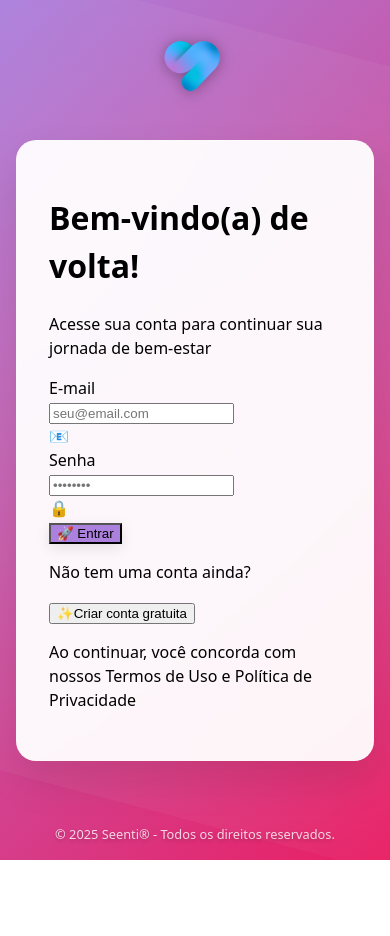
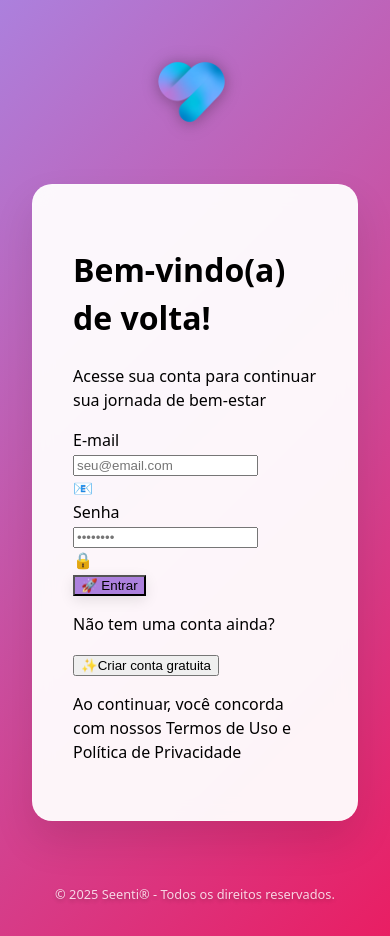
Before and after one commit to MARCIADASEENTI/Frontend_Seenti_App, a React (Vite) app: page /login in a window 390 px wide. Before the commit the page ends 860 px from the top, so only its background shows below. Built offline with nearby package versions, Linux system fonts and the light colour scheme.

Commit message:
🚨 Fix: Remover conflitos de CSS e simplificar layouts para resolver problemas de logo e WhiteLabel

```diff
--- a/src/App.css
+++ /dev/null
@@ -1,78 +0,0 @@
-body {
-  font-family: 'Segoe UI', Tahoma, Geneva, Verdana, sans-serif;
-  background-color: #07bce5;
-  margin: 0;
-  padding: 0;
-}
-
-.App {
-  max-width: 500px;
-  margin: 40px auto;
-  padding: 24px;
-  background: #07bce5;
-  border-radius: 10px;
-  box-shadow: 0 0 12px rgba(0, 0, 0, 0.1);
-}
-
-h2 {
-  color: #333;
-  text-align: center;
-  margin-bottom: 20px;
-}
-
-form {
-  display: flex;
-  flex-direction: column;
-  gap: 16px;
-}
-
-.form-group {
-  display: flex;
-  flex-direction: column;
-}
-
-label {
-  margin-bottom: 6px;
-  font-weight: bold;
-}
-
-input[type="email"],
-input[type="text"],
-input[type="password"] {
-  padding: 10px;
-  font-size: 14px;
-  border: 1px solid #ccc;
-  border-radius: 6px;
-}
-
-.checkbox {
-  display: flex;
-  align-items: center;
-  font-size: 14px;
-}
-
-.checkbox input {
-  margin-right: 8px;
-}
-
-button {
-  padding: 12px;
-  background-color: #e54d07;
-  color: white;
-  font-weight: bold;
-  border: none;
-  border-radius: 8px;
-  cursor: pointer;
-  transition: background-color 0.3s ease;
-}
-
-button:hover {
-  background-color: #07bce5;
-}
-
-@media (max-width: 600px) {
-  .App {
-    margin: 20px;
-    padding: 20px;
-  }
-}
--- a/src/layouts/PerfilClienteLayout.jsx
+++ b/src/layouts/PerfilClienteLayout.jsx
@@ -76,36 +76,15 @@ export default function PerfilClienteLayout({ children }) {
   const secondaryColor = brand?.secondaryColor || '#AC80DD';
 
   return (
-    <div className="min-h-screen bg-gray-50">
-      {/* Header mobile */}
-      <header className="md:hidden bg-white shadow-sm border-b border-gray-200 p-4">
-        <div className="flex items-center justify-between">
-          <button
-            onClick={toggleSidebar}
-            className="p-2 text-gray-600 hover:text-gray-800 hover:bg-gray-100 rounded-lg"
-          >
-            <span className="text-xl">☰</span>
-          </button>
-
-          <div className="flex items-center space-x-3">
-            <img
-              src={brand?.logo || '/assets/logo-parceirox.png'}
-              alt={`Logo ${brand?.name || 'Seenti'}`}
-              className="w-8 h-8 rounded-lg object-contain bg-white p-1"
-            />
-            <span className="font-semibold text-gray-800">{brand?.name || 'Seenti'}</span>
-          </div>
-
-          <div className="w-10"></div>
-        </div>
-      </header>
-
-      <div className="flex">
-        {/* Sidebar desktop */}
+    <div className="min-h-screen bg-gray-50 flex">
+      {/* Sidebar - sempre visível no desktop, overlay no mobile */}
       <aside
-          className="hidden md:block w-64 min-h-screen bg-white shadow-lg"
+        className={`fixed md:static inset-y-0 left-0 z-50 w-64 bg-white shadow-lg transform transition-transform duration-300 ease-in-out ${
+          sidebarOpen ? 'translate-x-0' : '-translate-x-full md:translate-x-0'
+        }`}
         style={{ backgroundColor: primaryColor }}
       >
+        {/* Header da sidebar */}
         <div className="p-6 border-b border-white/20">
           <div className="flex items-center space-x-3">
             <img
@@ -120,7 +99,8 @@ export default function PerfilClienteLayout({ children }) {
           </div>
         </div>
 
-          <nav className="p-4">
+        {/* Menu de navegação */}
+        <nav className="p-4 flex-1">
           <ul className="space-y-2">
             {menuItems.map((item) => (
               <li key={item.path}>
@@ -146,6 +126,7 @@ export default function PerfilClienteLayout({ children }) {
           </ul>
         </nav>
 
+        {/* Footer da sidebar */}
         <div className="p-4 border-t border-white/20">
           <button
             onClick={handleLogout}
@@ -157,77 +138,40 @@ export default function PerfilClienteLayout({ children }) {
         </div>
       </aside>
 
-        {/* Sidebar mobile */}
+      {/* Overlay para mobile */}
       {sidebarOpen && (
-          <div className="fixed inset-0 z-50 md:hidden">
         <div
-              className="absolute inset-0 bg-black/50"
+          className="fixed inset-0 z-40 bg-black/50 md:hidden"
           onClick={toggleSidebar}
         />
+      )}
 
-            <div
-              className="absolute left-0 top-0 h-full w-64 bg-white shadow-xl"
-              style={{ backgroundColor: primaryColor }}
+      {/* Conteúdo principal */}
+      <div className="flex-1 flex flex-col min-w-0">
+        {/* Header mobile */}
+        <header className="md:hidden bg-white shadow-sm border-b border-gray-200 p-4">
+          <div className="flex items-center justify-between">
+            <button
+              onClick={toggleSidebar}
+              className="p-2 text-gray-600 hover:text-gray-800 hover:bg-gray-100 rounded-lg"
             >
-              <div className="p-6 border-b border-white/20">
-                <div className="flex items-center justify-between">
+              <span className="text-xl">☰</span>
+            </button>
+
             <div className="flex items-center space-x-3">
               <img
                 src={brand?.logo || '/assets/logo-parceirox.png'}
                 alt={`Logo ${brand?.name || 'Seenti'}`}
-                      className="w-10 h-10 rounded-lg object-contain bg-white p-1"
+                className="w-8 h-8 rounded-lg object-contain bg-white p-1"
               />
-                    <span className="font-semibold text-white">{brand?.name || 'Seenti'}</span>
-                  </div>
-                  <button
-                    onClick={toggleSidebar}
-                    className="p-2 text-white hover:text-white/80"
-                  >
-                    <span className="text-xl">❌</span>
-                  </button>
-                </div>
+              <span className="font-semibold text-gray-800">{brand?.name || 'Seenti'}</span>
             </div>
 
-              <nav className="flex-1 p-4">
-                <ul className="space-y-2">
-                  {menuItems.map((item) => (
-                    <li key={item.path}>
-                      <button
-                        onClick={() => handleNavigation(item.path)}
-                        className={`w-full flex items-center space-x-3 px-4 py-3 rounded-lg transition-all duration-200 text-left ${
-                          isActivePath(item.path)
-                            ? 'bg-white/20 text-white border-l-4'
-                            : 'text-white/80 hover:bg-white/10 hover:text-white'
-                        }`}
-                        style={{
-                          borderLeftColor: isActivePath(item.path) ? secondaryColor : 'transparent'
-                        }}
-                      >
-                        <span className="text-xl">{item.icon}</span>
-                        <div>
-                          <div className="font-medium">{item.label}</div>
-                          <div className="text-xs opacity-75">{item.description}</div>
+            <div className="w-10"></div>
           </div>
-                      </button>
-                    </li>
-                  ))}
-                </ul>
-              </nav>
+        </header>
 
-              <div className="p-4 border-t border-white/20">
-                <button
-                  onClick={handleLogout}
-                  className="w-full flex items-center space-x-3 px-4 py-3 text-red-200 hover:bg-red-500/20 hover:text-red-100 rounded-lg transition-all duration-200"
-                >
-                  <span className="text-xl">🚪</span>
-                  <span>Sair</span>
-                </button>
-              </div>
-            </div>
-          </div>
-        )}
-
-        {/* Conteúdo principal */}
+        {/* Conteúdo da página */}
         <main className="flex-1 p-4 md:p-6">
           <div className="max-w-4xl mx-auto">
             {children}
--- a/src/whiteLabel/layouts/WhiteLabelLayout.css
+++ /dev/null
@@ -1,88 +0,0 @@
-/* WhiteLabelLayout.css */
-.white-label-layout {
-  font-family: inherit;
-  min-height: 100vh;
-  padding: 2rem;
-  display: flex;
-  flex-direction: column;
-  align-items: center;
-  justify-content: space-between;
-  background: linear-gradient(135deg, var(--primary-color) 0%, var(--secondary-color) 100%);
-  position: relative;
-  overflow: hidden;
-}
-
-/* Efeito de fundo decorativo */
-.white-label-layout::before {
-  content: '';
-  position: absolute;
-  top: -50%;
-  right: -50%;
-  width: 200%;
-  height: 200%;
-  background: radial-gradient(circle, rgba(255,255,255,0.1) 0%, transparent 70%);
-  animation: float 20s ease-in-out infinite;
-}
-
-@keyframes float {
-  0%, 100% { transform: translateY(0px) rotate(0deg); }
-  50% { transform: translateY(-20px) rotate(180deg); }
-}
-
-.white-label-logo {
-  width: 120px;
-  height: auto;
-  margin-bottom: 2rem;
-  object-fit: contain;
-  max-width: 100%;
-  max-height: 120px;
-  filter: drop-shadow(0 4px 8px rgba(0,0,0,0.1));
-  transition: transform 0.3s ease;
-  z-index: 10;
-  position: relative;
-}
-
-.white-label-logo:hover {
-  transform: scale(1.05);
-}
-
-.white-label-main {
-  width: 100%;
-  max-width: 500px;
-  background: rgba(255, 255, 255, 0.95);
-  backdrop-filter: blur(10px);
-  border-radius: 20px;
-  padding: 2.5rem;
-  box-shadow: 0 20px 40px rgba(0,0,0,0.1);
-  border: 1px solid rgba(255, 255, 255, 0.2);
-  z-index: 10;
-  position: relative;
-}
-
-.white-label-footer {
-  margin-top: 3rem;
-  font-size: 0.8rem;
-  opacity: 0.8;
-  padding-top: 1rem;
-  color: white;
-  text-shadow: 0 2px 4px rgba(0,0,0,0.3);
-  z-index: 10;
-  position: relative;
-}
-
-/* Responsividade */
-@media (max-width: 768px) {
-  .white-label-layout {
-    padding: 1rem;
-  }
-
-  .white-label-main {
-    padding: 2rem;
-    margin: 0 1rem;
-  }
-
-  .white-label-logo {
-    width: 100px;
-    margin-bottom: 1.5rem;
-  }
-}
--- a/src/whiteLabel/layouts/WhiteLabelLayout.jsx
+++ b/src/whiteLabel/layouts/WhiteLabelLayout.jsx
@@ -1,14 +1,21 @@
 // src/whiteLabel/layouts/WhiteLabelLayout.jsx
 import React, { useState, useEffect } from 'react';
 import { brand } from '../config/brandConfig.js';
-import './WhiteLabelLayout.css';
 
 const WhiteLabelLayout = ({ children }) => {
   const [logoError, setLogoError] = useState(false);
 
   const layoutStyle = {
-    '--primary-color': brand.primaryColor,
-    '--secondary-color': brand.secondaryColor,
+    backgroundColor: brand.primaryColor,
+    background: `linear-gradient(135deg, ${brand.primaryColor} 0%, ${brand.secondaryColor} 100%)`,
+    minHeight: '100vh',
+    padding: '2rem',
+    display: 'flex',
+    flexDirection: 'column',
+    alignItems: 'center',
+    justifyContent: 'space-between',
+    position: 'relative',
+    overflow: 'hidden'
   };
 
   // Debug: verificar se as variáveis estão sendo aplicadas
@@ -18,7 +25,6 @@ const WhiteLabelLayout = ({ children }) => {
     console.log('🎨 Cor primária:', brand.primaryColor);
     console.log('🎨 Cor secundária:', brand.secondaryColor);
     console.log('🖼️ Logo path:', brand.logo);
-    console.log('🎨 Variáveis CSS aplicadas:', layoutStyle);
   }, []);
 
   const handleLogoError = (e) => {
@@ -29,21 +35,52 @@ const WhiteLabelLayout = ({ children }) => {
   const logoFallback = '/assets/logo-parceirox.png';
 
   return (
-    <div className="white-label-layout" style={layoutStyle}>
+    <div style={layoutStyle}>
       <img
         src={logoError ? logoFallback : brand.logo}
         alt={`${brand.name} logo`}
-        className="white-label-logo"
+        style={{
+          width: '120px',
+          height: 'auto',
+          marginBottom: '2rem',
+          objectFit: 'contain',
+          maxWidth: '100%',
+          maxHeight: '120px',
+          filter: 'drop-shadow(0 4px 8px rgba(0,0,0,0.1))',
+          transition: 'transform 0.3s ease',
+          zIndex: 10,
+          position: 'relative'
+        }}
         onError={handleLogoError}
         onLoad={() => console.log('✅ Logo carregado com sucesso:', brand.logo)}
       />
 
-      <main className="white-label-main">
+      <main style={{
+        width: '100%',
+        maxWidth: '500px',
+        backgroundColor: 'rgba(255, 255, 255, 0.95)',
+        backdropFilter: 'blur(10px)',
+        borderRadius: '20px',
+        padding: '2.5rem',
+        boxShadow: '0 20px 40px rgba(0,0,0,0.1)',
+        border: '1px solid rgba(255, 255, 255, 0.2)',
+        zIndex: 10,
+        position: 'relative'
+      }}>
         {children}
       </main>
 
       {/* Rodapé sempre visível com a marca Seenti */}
-      <footer className="white-label-footer">
+      <footer style={{
+        marginTop: '3rem',
+        fontSize: '0.8rem',
+        opacity: 0.8,
+        paddingTop: '1rem',
+        color: 'white',
+        textShadow: '0 2px 4px rgba(0,0,0,0.3)',
+        zIndex: 10,
+        position: 'relative'
+      }}>
         <span>© {new Date().getFullYear()} Seenti® - Todos os direitos reservados.</span>
       </footer>
     </div>
```
Lines whose indentation alone changed are shown as unchanged.
